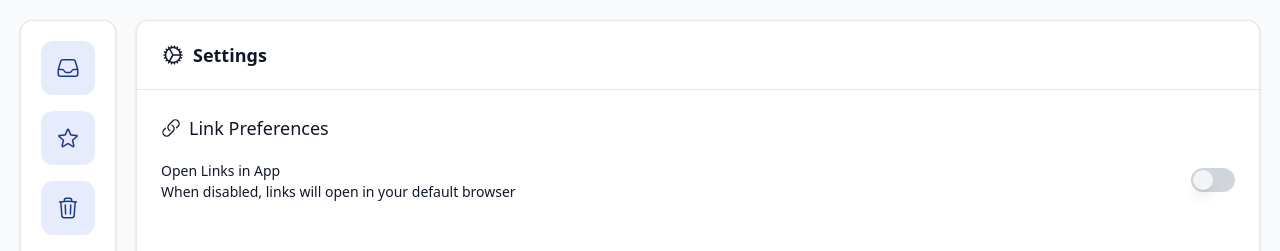
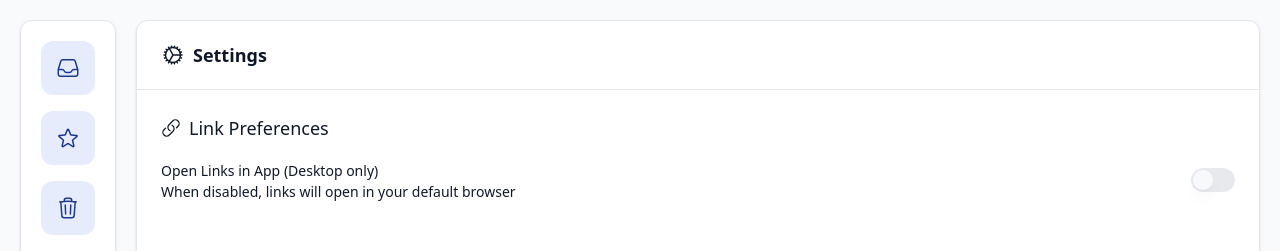
Before and after one commit to MartinGamesCZ/Birdiemail, a Next.js app in the folder package/web/: page /settings in a window 1280 px wide. Shown: the top 251 px of the page. Built offline with nearby package versions, Linux system fonts and the light colour scheme; no server answers.

Commit message:
🐛 (settings): Make link toggle desktop only

```diff
--- a/package/web/src/app/settings/page.tsx
+++ b/package/web/src/app/settings/page.tsx
@@ -6,6 +6,7 @@ import { Card, CardContent, CardHeader, CardTitle } from "@/components/ui/card";
 import { Label } from "@/components/ui/label";
 import { Switch } from "@/components/ui/switch";
 import { CogIcon, LinkIcon } from "@heroicons/react/24/outline";
+import { checkAppIsDesktop } from "@/utils/desktop/app";
 
 export default function Page() {
   // Link opening preference
@@ -48,7 +49,10 @@ export default function Page() {
               <div className="grid gap-6">
                 <div className="flex items-center justify-between">
                   <div className="space-y-0.5">
-                    <Label htmlFor="open-in-app">Open Links in App</Label>
+                    <Label htmlFor="open-in-app">
+                      Open Links in App{" "}
+                      {!checkAppIsDesktop() && "(Desktop only)"}
+                    </Label>
                     <div className="text-sm text-muted-foreground">
                       When disabled, links will open in your default browser
                     </div>
@@ -57,6 +61,7 @@ export default function Page() {
                     id="open-in-app"
                     checked={openLinksInApp}
                     onCheckedChange={handleToggleChange}
+                    disabled={!checkAppIsDesktop()}
                   />
                 </div>
               </div>
```
